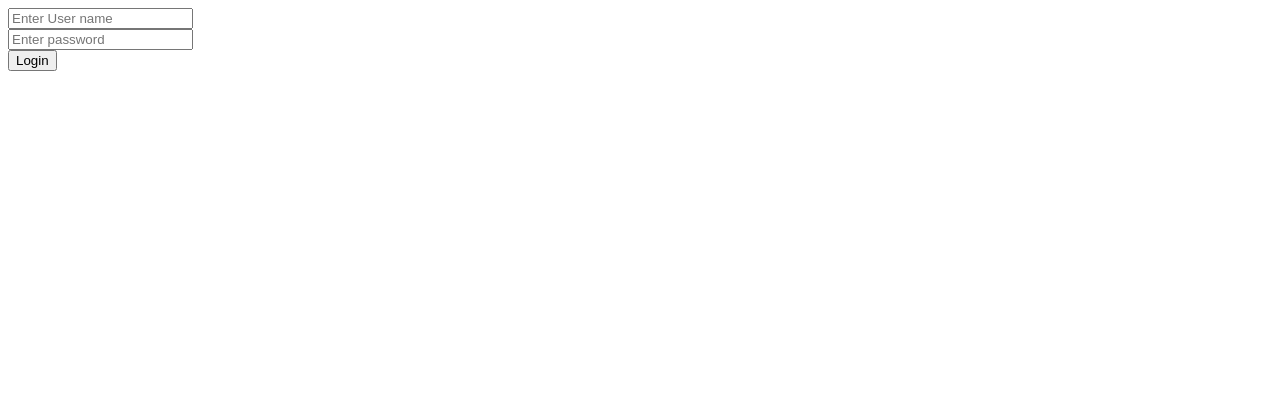
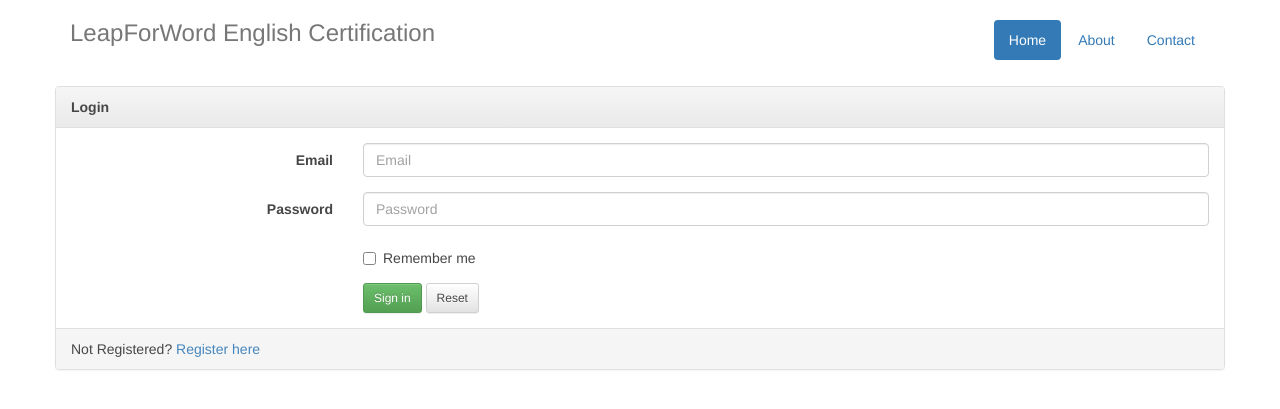
Before and after one commit to rixonmathew/evaluator, a PHP site: page /evaluator/views/login.php in a window 1280 px wide. Shown: the top 409 px of the page. Run offline with PHP 8.4, Linux system fonts and the light colour scheme; some libraries are stand-ins or nearby versions.

Commit message:
Added login page

```diff
--- /dev/null
+++ b/css/evaluator.css
@@ -0,0 +1,15 @@
+/* CSS used here will be applied after bootstrap.css */
+
+.panel-default {
+    opacity: 0.9;
+    margin-top:30px;
+}
+.form-group.last {
+    margin-bottom:0px;
+}
+
+center {
+    float: none;
+    margin-left: auto;
+    margin-right: auto;
+}
--- a/views/login.php
+++ b/views/login.php
@@ -1,14 +1,73 @@
 <!DOCTYPE html>
 <html>
 <head lang="en">
-    <meta charset="UTF-8">
+    <meta charset="utf-8">
+    <meta http-equiv="X-UA-Compatible" content="IE=edge">
+    <meta name="viewport" content="width=device-width, initial-scale=1">
     <title>Welcome to evaluator</title>
+    <!-- Latest compiled and minified CSS -->
+    <link rel="stylesheet" href="https://maxcdn.bootstrapcdn.com/bootstrap/3.2.0/css/bootstrap.min.css">
+    <!-- Optional theme -->
+    <link rel="stylesheet" href="https://maxcdn.bootstrapcdn.com/bootstrap/3.2.0/css/bootstrap-theme.min.css">
+    <link rel="stylesheet" href="css/evaluator.css"/>
 </head>
 <body>
-    <form name="login" method="post" action="authenticate">
-        <input name="username" type="text" placeholder="Enter User name"/><br>
-        <input type="password" name="password" placeholder="Enter password"/><br>
-        <input type="submit" value="Login"/>
-    </form>
+<div class="container">
+    <div class="header">
+        <ul class="nav nav-pills pull-right">
+            <li class="active"><a href="#">Home</a></li>
+            <li><a href="#">About</a></li>
+            <li><a href="#">Contact</a></li>
+        </ul>
+        <h3 class="text-muted">LeapForWord English Certification</h3>
+    </div>
+    <div class="row">
+        <div>
+            <div class="panel panel-default">
+                <div class="panel-heading"><strong class="">Login</strong>
+                </div>
+                <div class="panel-body">
+                    <form class="form-horizontal" role="form" method="post" action="authenticate">
+                        <div class="form-group">
+                            <label for="inputEmail3" class="col-sm-3 control-label">Email</label>
+
+                            <div class="col-sm-9">
+                                <input type="email" class="form-control" id="inputEmail3" placeholder="Email"
+                                       name="email" required="true">
+                            </div>
+                        </div>
+                        <div class="form-group">
+                            <label for="inputPassword3" class="col-sm-3 control-label">Password</label>
+
+                            <div class="col-sm-9">
+                                <input type="password" class="form-control" id="inputPassword3" placeholder="Password"
+                                       name="password" required="true">
+                            </div>
+                        </div>
+                        <div class="form-group">
+                            <div class="col-sm-offset-3 col-sm-9">
+                                <div class="checkbox">
+                                    <label class="">
+                                        <input type="checkbox" class="">Remember me</label>
+                                </div>
+                            </div>
+                        </div>
+                        <div class="form-group last">
+                            <div class="col-sm-offset-3 col-sm-9">
+                                <button type="submit" class="btn btn-success btn-sm">Sign in</button>
+                                <button type="reset" class="btn btn-default btn-sm">Reset</button>
+                            </div>
+                        </div>
+                    </form>
+                </div>
+                <div class="panel-footer">Not Registered? <a href="register" class="">Register here</a>
+                </div>
+            </div>
+        </div>
+    </div>
+</div>
+<!-- Latest compiled and minified JavaScript -->
+<script src="https://ajax.googleapis.com/ajax/libs/jquery/1.11.1/jquery.min.js"></script>
+<script src="https://maxcdn.bootstrapcdn.com/bootstrap/3.2.0/js/bootstrap.min.js"></script>
 </body>
 </html>
```
Also changed, not shown: application/template.class.php (+0 -8 lines), controller/authenticateController.php (+8 -4 lines), controller/htmlViewController.php (added, +19 -0 lines), .htaccess.
